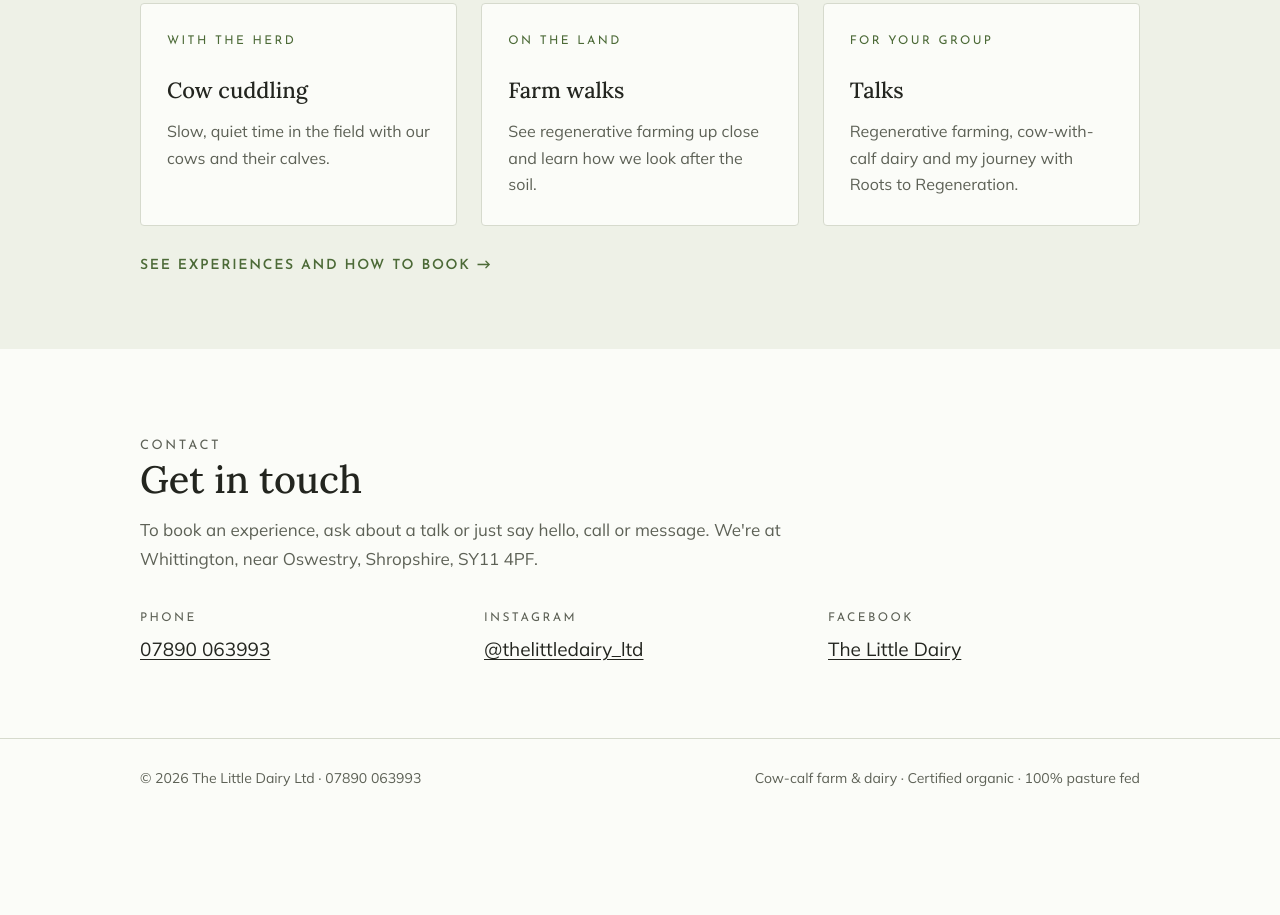
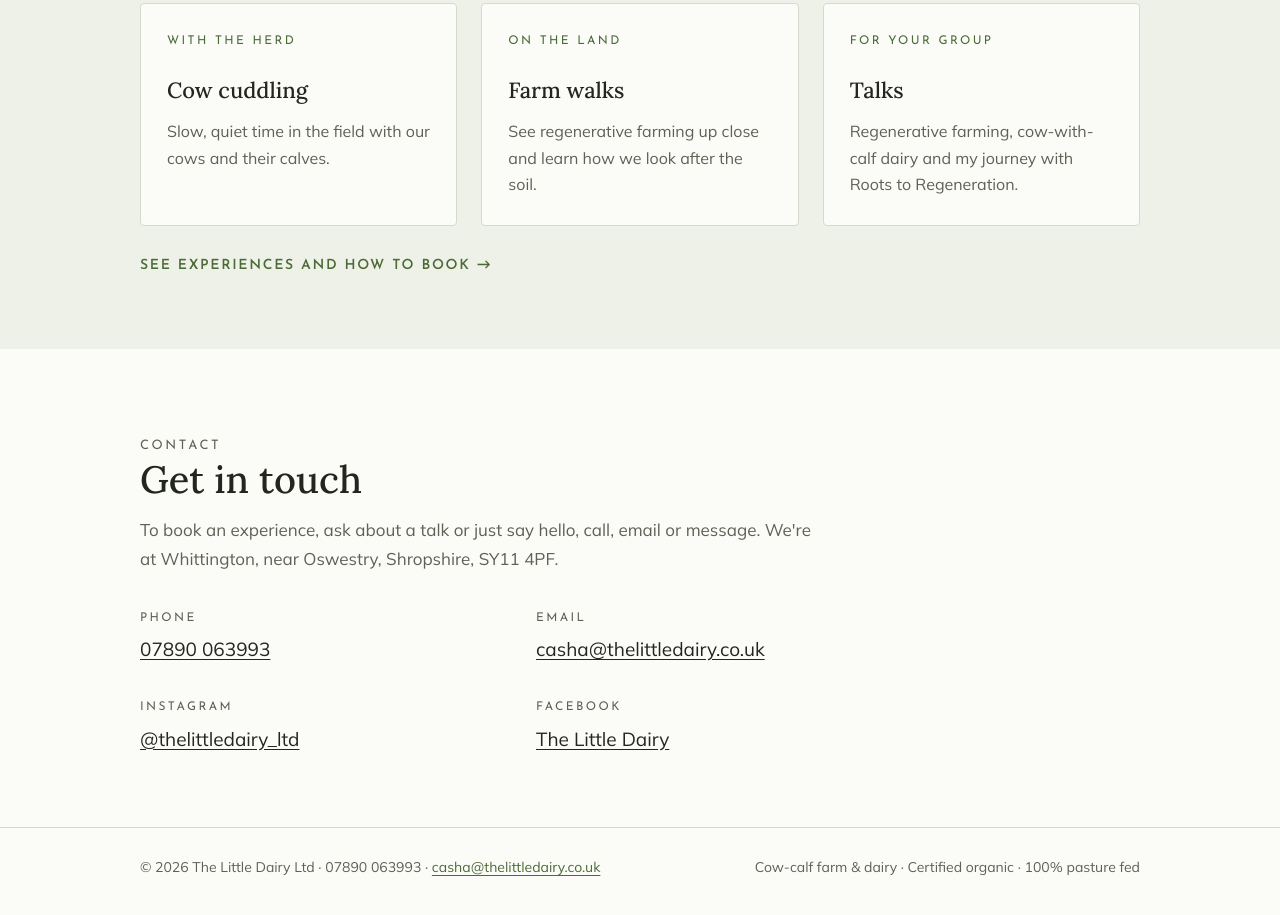
Before and after one commit to CashaBJ/The-Little-Dairy-, a plain HTML site: page index.html in a window 1280 px wide. Shown: the part 2347-3262 px from the top of the page. Before the commit the page ends 3177 px from the top, so only its background shows below. Drawn offline with Linux system fonts and the light colour scheme.

Commit message:
Add casha@thelittledairy.co.uk to contact, booking and footer
Co-Authored-By: Claude Opus 5.5 <noreply@anthropic.com>
Claude-Session: https://claude.ai/code/session_01SsDuGaAqttYZSxAdZWg5yJ

```diff
--- a/index.html
+++ b/index.html
@@ -137,12 +137,16 @@
       <div class="section-head">
         <p class="eyebrow">Contact</p>
         <h2>Get in touch</h2>
-        <p>To book an experience, ask about a talk or just say hello, call or message. We're at Whittington, near Oswestry, Shropshire, SY11 4PF.</p>
+        <p>To book an experience, ask about a talk or just say hello, call, email or message. We're at Whittington, near Oswestry, Shropshire, SY11 4PF.</p>
       </div>
       <dl class="contact">
         <div>
           <dt>Phone</dt>
           <dd><a href="tel:+447890063993">07890 063993</a></dd>
+        </div>
+        <div>
+          <dt>Email</dt>
+          <dd><a href="mailto:casha@thelittledairy.co.uk">casha@thelittledairy.co.uk</a></dd>
         </div>
         <div>
           <dt>Instagram</dt>
@@ -159,7 +163,7 @@
 
 <footer>
   <div class="inner">
-    <span>© 2026 The Little Dairy Ltd · 07890 063993</span>
+    <span>© 2026 The Little Dairy Ltd · 07890 063993 · <a href="mailto:casha@thelittledairy.co.uk">casha@thelittledairy.co.uk</a></span>
     <span>Cow-calf farm &amp; dairy · Certified organic · 100% pasture fed</span>
   </div>
 </footer>
--- a/style.css
+++ b/style.css
@@ -133,9 +133,9 @@ section { scroll-margin-top: 24px; }
 .back { font-family: var(--label); font-size: 14px; letter-spacing: .12em; text-transform: uppercase; text-decoration: none; }
 
 /* contact */
-.contact { display: grid; grid-template-columns: repeat(3, minmax(0, 1fr)); gap: 32px; margin: 0; }
+.contact { display: grid; grid-template-columns: repeat(2, minmax(0, 1fr)); gap: 32px; margin: 0; max-width: 760px; }
 .contact dt { font-family: var(--label); font-size: 12px; letter-spacing: .2em; text-transform: uppercase; color: var(--soft); margin-bottom: 6px; }
-.contact dd { margin: 0; font-size: 19px; font-variant-numeric: tabular-nums; }
+.contact dd { margin: 0; font-size: 19px; font-variant-numeric: tabular-nums; overflow-wrap: anywhere; }
 .contact dd a { color: var(--ink); }
 
 footer { border-top: 1px solid var(--rule); }
```
Also changed, not shown: back-on-the-land.html (+1 -1 lines), blog.html (+1 -1 lines), field-to-folk.html (+3 -3 lines).
